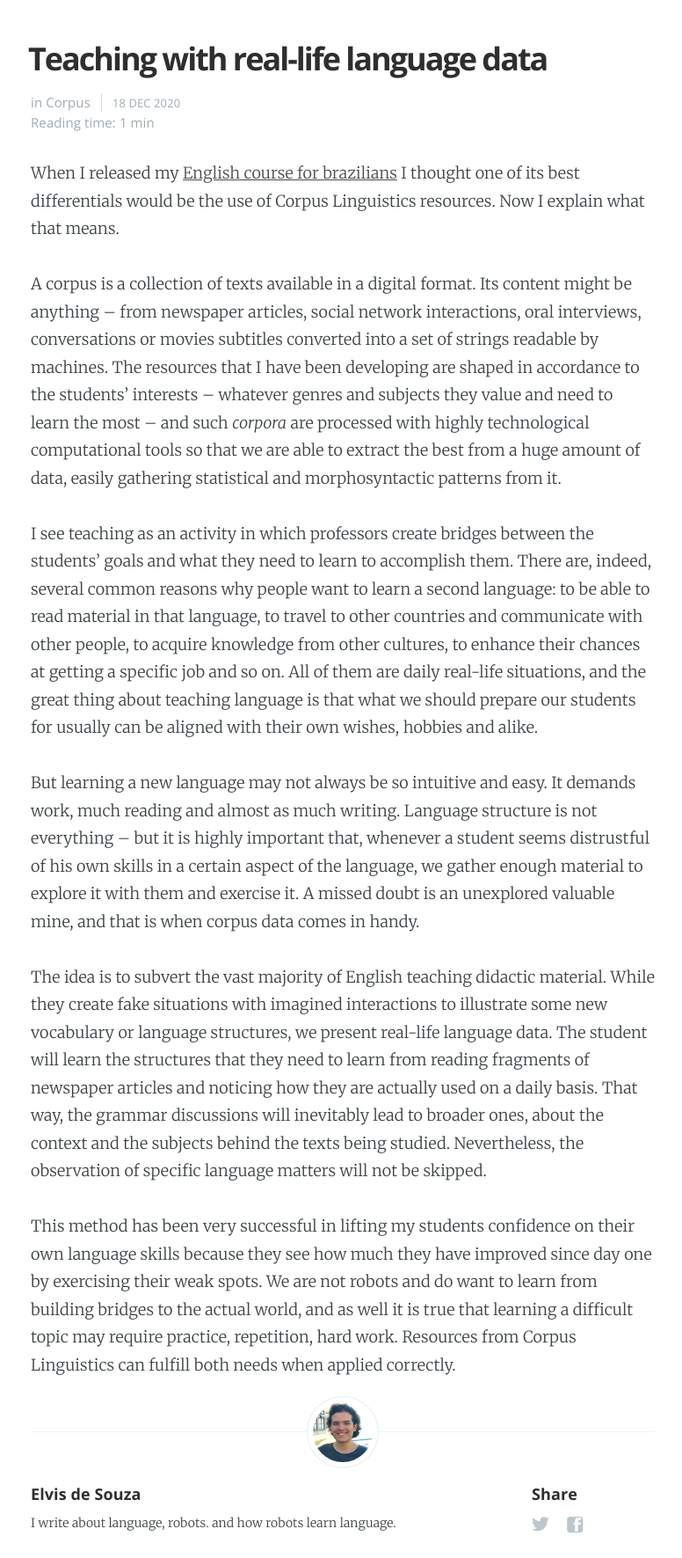
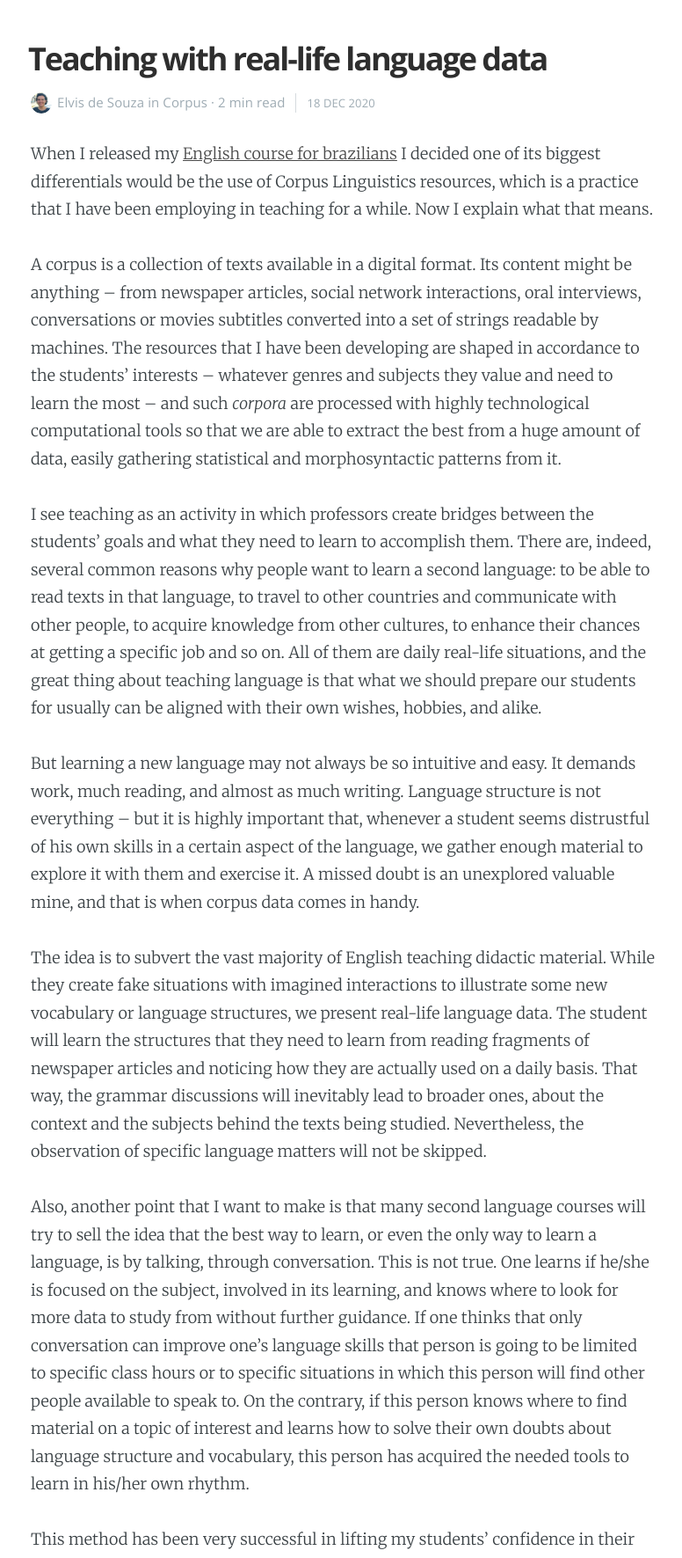
Before and after one commit to alvelvis/alvelvis.github.io, a Jekyll site: the page built from _posts/2020-12-18-teaching-with-corpus.md, in a window 1280 px wide, cut to the strip 589-2360 px from the top of the page. Shown: the whole strip at 88% size, without its empty margins (250-1026 px from the left). Built offline with Jekyll 4.4.1, drawn with Linux system fonts in a browser that asks for light colours; some of the changed text lies outside the part shown.

Commit message:
new post

```diff
--- a/_layouts/post.html
+++ b/_layouts/post.html
@@ -20,6 +20,11 @@ post_class: post-template
         <header class="post-header">
             <h1 class="post-title">{{ page.title }}</h1>
             <section class="post-meta">
+                <figure class="author-image-post">
+                    <a class="img" href="{{'/' | relative_url }}" style="background-image: url({{site.picture | relative_url}})"></a>
+                </figure>
+                <a href="{{'/' | relative_url }}" class="author">{{site.author}}</a>
+                <span class="post-categories">
                 {% if page.categories.size > 0 %}
                     {% if page.lang and page.lang != 'pt' %}
                         {{ page.categories | array_to_sentence_string | prepend: 'in ' }}
@@ -27,6 +32,9 @@ post_class: post-template
                         {{ page.categories | array_to_sentence_string | prepend: 'em ' }}
                     {% endif %}
                 {% endif %}
+                </span>
+                ·
+                {{ content | split: " " | size | divided_by: 250 }} min {% if page.lang and page.lang != 'pt' %} read{% else %} lendo{% endif %}
                 <time class="post-date" datetime="{{ page.date | date:"%d-%m-%Y" }}">
                     {% if page.lang and page.lang != 'pt' %}
                         {{ page.date | date_to_string}}
@@ -50,7 +58,6 @@ post_class: post-template
                         {{ page.date | date: "%Y" }}
                     {% endif %}
                 </time>
-                <br>{% if page.lang and page.lang != 'pt' %}Reading time:{% else %}Tempo de leitura:{% endif %} {{ content | split: " " | size | divided_by: 250 }} min
             </section>
         </header>
 
@@ -76,6 +83,9 @@ post_class: post-template
         <section class="post-content">
             <br>
             {{content}}
+            {% if page.cover %}
+                {% if page.lang and page.lang != 'pt' %}Cover{% else %}Capa{% endif %}: <a href="{{page.cover}}">{{page.cover | slice: 0, 60}}...</a>
+            {% endif %}
         </section>
 
         {% if page.archive %}
--- a/_posts/2020-12-18-teaching-with-corpus.md
+++ b/_posts/2020-12-18-teaching-with-corpus.md
@@ -7,14 +7,16 @@ lang: en
 cover: https://www.case.org/sites/default/files/styles/promo/public/media/image/MARAPR20_ChangingtheConversation_Hero.png?itok=ed92vRLP
 ---
 
-When I released my [English course for brazilians](/aprenda-ingles) I thought one of its best differentials would be the use of Corpus Linguistics resources. Now I explain what that means.
+When I released my [English course for brazilians](/aprenda-ingles) I decided one of its biggest differentials would be the use of Corpus Linguistics resources, which is a practice that I have been employing in teaching for a while. Now I explain what that means.
 
 A corpus is a collection of texts available in a digital format. Its content might be anything -- from newspaper articles, social network interactions, oral interviews, conversations or movies subtitles converted into a set of strings readable by machines. The resources that I have been developing are shaped in accordance to the students' interests -- whatever genres and subjects they value and need to learn the most -- and such *corpora* are processed with highly technological computational tools so that we are able to extract the best from a huge amount of data, easily gathering statistical and morphosyntactic patterns from it.
 
-I see teaching as an activity in which professors create bridges between the students' goals and what they need to learn to accomplish them. There are, indeed, several common reasons why people want to learn a second language: to be able to read material in that language, to travel to other countries and communicate with other people, to acquire knowledge from other cultures, to enhance their chances at getting a specific job and so on. All of them are daily real-life situations, and the great thing about teaching language is that what we should prepare our students for usually can be aligned with their own wishes, hobbies and alike.
+I see teaching as an activity in which professors create bridges between the students' goals and what they need to learn to accomplish them. There are, indeed, several common reasons why people want to learn a second language: to be able to read texts in that language, to travel to other countries and communicate with other people, to acquire knowledge from other cultures, to enhance their chances at getting a specific job and so on. All of them are daily real-life situations, and the great thing about teaching language is that what we should prepare our students for usually can be aligned with their own wishes, hobbies, and alike.
 
-But learning a new language may not always be so intuitive and easy. It demands work, much reading and almost as much writing. Language structure is not everything -- but it is highly important that, whenever a student seems distrustful of his own skills in a certain aspect of the language, we gather enough material to explore it with them and exercise it. A missed doubt is an unexplored valuable mine, and that is when corpus data comes in handy.
+But learning a new language may not always be so intuitive and easy. It demands work, much reading, and almost as much writing. Language structure is not everything -- but it is highly important that, whenever a student seems distrustful of his own skills in a certain aspect of the language, we gather enough material to explore it with them and exercise it. A missed doubt is an unexplored valuable mine, and that is when corpus data comes in handy.
 
 The idea is to subvert the vast majority of English teaching didactic material. While they create fake situations with imagined interactions to illustrate some new vocabulary or language structures, we present real-life language data. The student will learn the structures that they need to learn from reading fragments of newspaper articles and noticing how they are actually used on a daily basis. That way, the grammar discussions will inevitably lead to broader ones, about the context and the subjects behind the texts being studied. Nevertheless, the observation of specific language matters will not be skipped.
 
-This method has been very successful in lifting my students confidence on their own language skills because they see how much they have improved since day one by exercising their weak spots. We are not robots and do want to learn from building bridges to the actual world, and as well it is true that learning a difficult topic may require practice, repetition, hard work. Resources from Corpus Linguistics can fulfill both needs when applied correctly.
+Also, another point that I want to make is that many second language courses will try to sell the idea that the best way to learn, or even the only way to learn a language, is by talking, through conversation. This is not true. One learns if he/she is focused on the subject, involved in its learning, and knows where to look for more data to study from without further guidance. If one thinks that only conversation can improve one's language skills that person is going to be limited to specific class hours or to specific situations in which this person will find other people available to speak to. On the contrary, if this person knows where to find material on a topic of interest and learns how to solve their own doubts about language structure and vocabulary, this person has acquired the needed tools to learn in his/her own rhythm.
+
+This method has been very successful in lifting my students' confidence in their own language skills because they see how much they have improved since day one by exercising their weak spots. We are not robots and do want to learn from building bridges to the actual world, and as well it is true that learning a difficult topic may require practice, repetition, hard work. Resources from Corpus Linguistics can fulfill both needs when applied correctly.
--- a/assets/css/screen.css
+++ b/assets/css/screen.css
@@ -1217,7 +1217,7 @@ body:not(.post-template) .post-title {
     box-shadow: #E7EEF2 0 0 0 1px;
 }
 
-.author-image .img {
+.author-image .img, .author-image-post .img {
     position: relative;
     display: block;
     width: 100%;
@@ -1226,6 +1226,21 @@ body:not(.post-template) .post-title {
     background-position: center center;
     border-radius: 100%;
 }
+
+.author-image-post {
+    float: left;
+    -webkit-box-sizing: border-box;
+    -moz-box-sizing: border-box;
+    box-sizing: border-box;
+    display: block;
+    position: relative;
+    width: 24px;
+    height: 24px;
+    border-radius: 100%;
+    overflow: hidden;
+    margin-right: 6px;
+}
+
 
 .author-profile .author-image {
     position: relative;
@@ -1639,7 +1654,7 @@ body:not(.post-template) .post-title {
         line-height: 1.65em;
     }
 
-    .post-date {
+    .post-categories {
         display: none;
     }
 
--- a/index.html
+++ b/index.html
@@ -59,9 +59,8 @@ cover: false
                 <img class="author-thumb" src="{{site.picture | relative_url}}" alt="Imagem do autor" nopin="nopin" />
                 {{ site.author }}
             {% endif %}
-            {% if post.categories.size > 0 %}
-                {{ post.categories | array_to_sentence_string | prepend: 'em ' }}
-            {% endif %}
+            ·
+            {{ post.content | split: " " | size | divided_by: 250 }} min {% if post.lang and post.lang != 'pt' %} read{% else %} lendo{% endif %}
             <time class="post-date" datetime="{{ post.date | date:"%d-%m-%Y" }}">
                 {% assign m = post.date | date: "%-m" %}
                 {{ post.date | date: "%-d" }}
```
